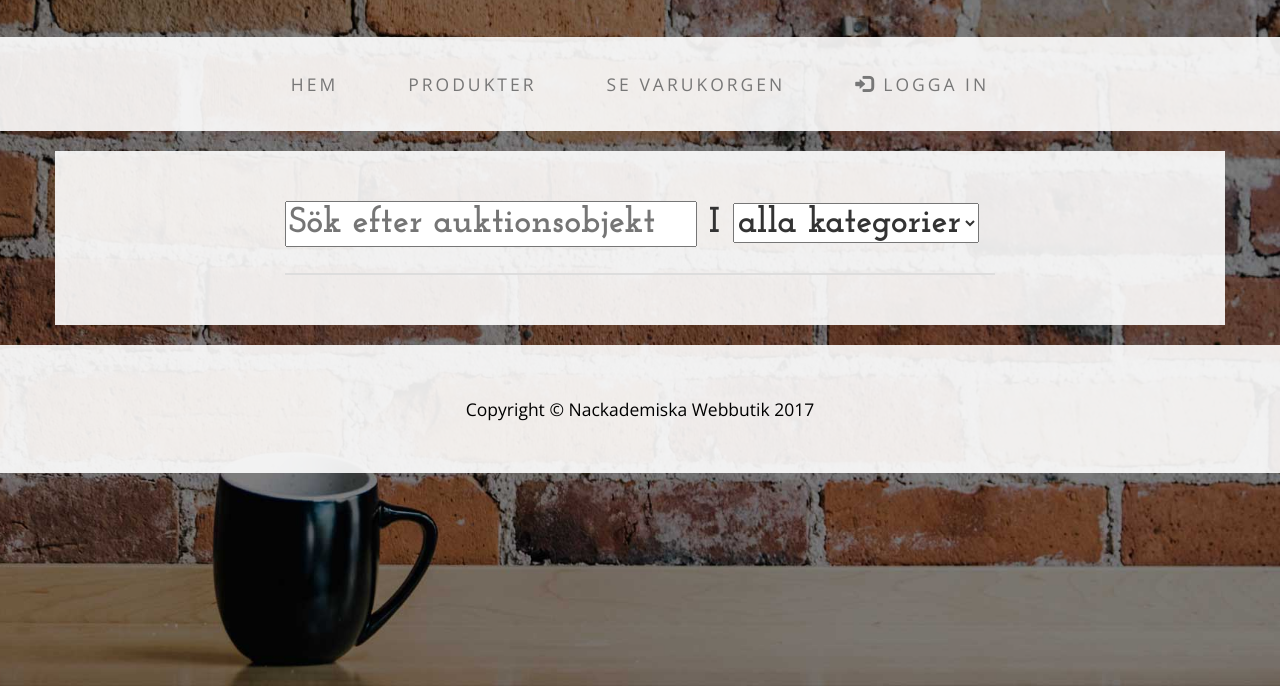
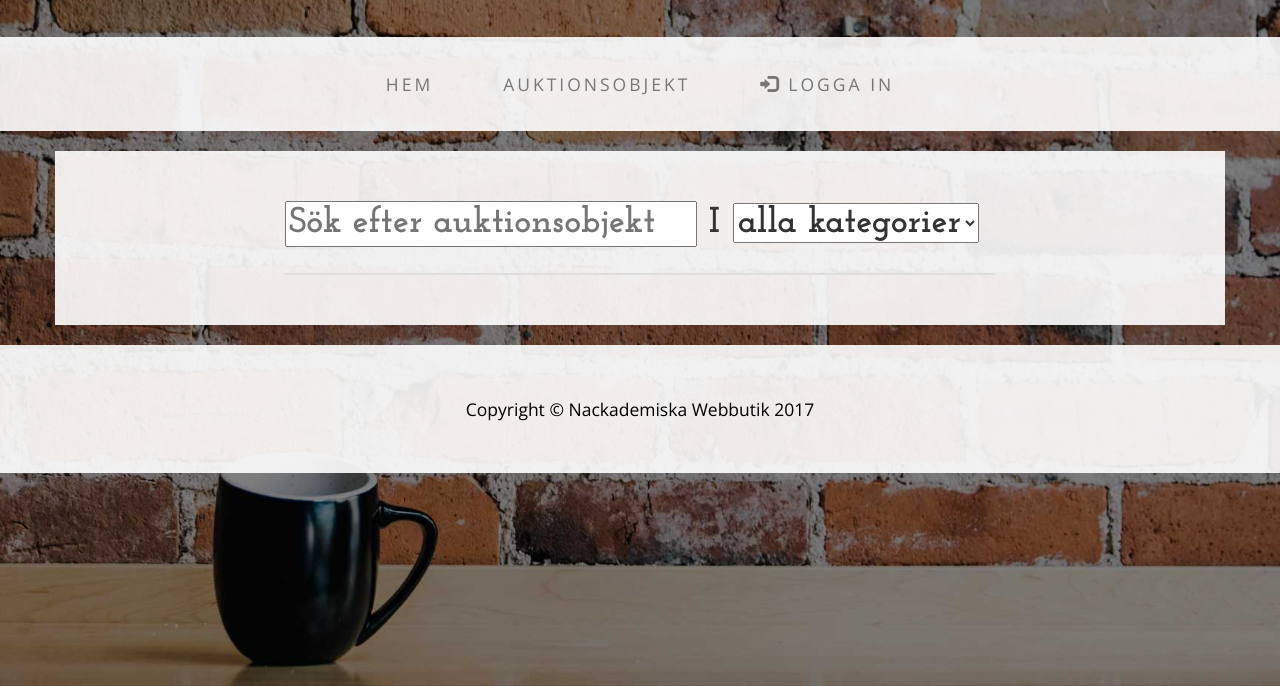
Before and after one commit to NackademiskaAuktionsframjandetWebbapp/NackademiskaAuktionsframjandetWebbapp, a plain HTML site: page index.html in a window 1280 px wide. Shown: the part 114-800 px from the top of the page. Drawn offline with nearby package versions, Linux system fonts and the light colour scheme; some packages are replaced by stand-ins of ours; files that its build step writes are made by us from their sources; no server answers; a script that the page names is missing.

Commit message:
Ändrat index.html

```diff
--- a/index.html
+++ b/index.html
@@ -51,8 +51,7 @@
     		<div class="collapse navbar-collapse" id="myNavbar">
       			<ul class="nav navbar-nav">
       				<li><a href="/">Hem</a></li>
-        			<li><a href="/products">Produkter</a></li>
-        			<li><a href="/cart">Se varukorgen</a></li>
+        			<li><a href="/">Auktionsobjekt</a></li>
          			<li ng-hide="isLoggedIn()"><a href="/login"><span class="glyphicon glyphicon-log-in"></span> Logga in</a></li>
          			<li ng-show="isLoggedIn()"><a href="#">Välkommen {{userFirstName}}!</a></li>
          			<li ng-show="isLoggedIn()"><a href="#" ng-click="logout()"><span class="glyphicon glyphicon-log-in"></span> Logga ut</a></li>
```
